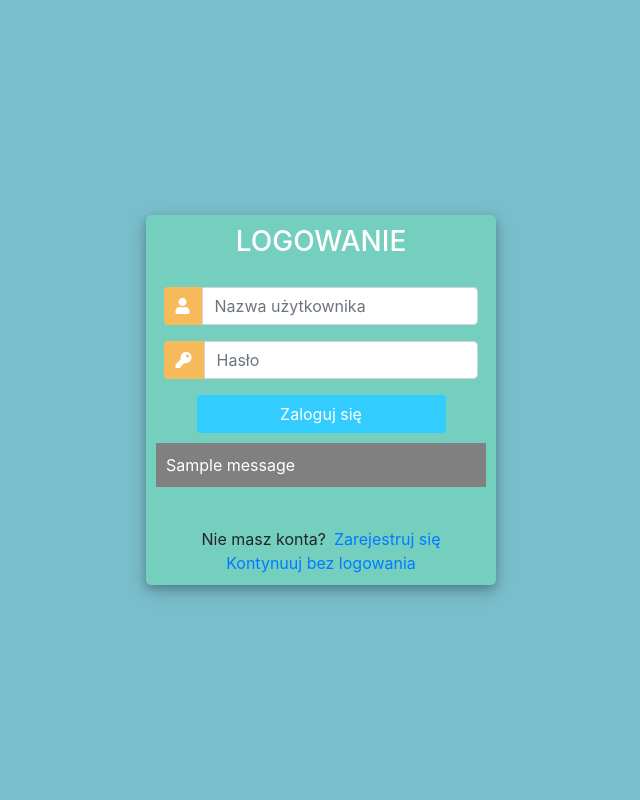
After one commit to Kamill99/sklep_suplementacyjny, a Django app: page /login/ in a window 1280 px wide. The commit adds this page. Shown: the whole page, without its empty margins (319-959 px from the left). Run offline with Django 3.2, Linux system fonts and the light colour scheme; one stand-in notice (Sample message) is shown; some libraries are stand-ins or nearby versions.

Commit message:
Dodanie panelu logowania

```diff
--- a/Main/templates/index.html
+++ b/Main/templates/index.html
@@ -38,10 +38,11 @@
             <h1><span class="bi-basket"></span></h1>
         </div>
         <div class="col-6 bg-warning d-none d-md-block">
-            <h1> SKLEP Z SUPLEMENTAMI </h1>
+            <h1> <a class="text-white" href="{% url 'index' %}"> SKLEP Z SUPLEMENTAMI </a></h1>
         </div>
         <div class="col-3 bg-warning d-none d-md-block">
-            <h2> Moje konto  <span class="bi-person"></span> </h2>
+            <h2> {{ request.user }} <span class="bi-person"></span>
+                <span><a href="{% url 'wylogowanie' %}">Wyloguj</a></span></h2>
         </div>
     </div>
     <div class="row font-italic text-white">
--- /dev/null
+++ b/Main/templates/login.html
@@ -0,0 +1,127 @@
+<!DOCTYPE html>
+<html>
+<html lang="pl">
+
+<head>
+	<title>Login</title>
+	<link rel="stylesheet" href="https://stackpath.bootstrapcdn.com/bootstrap/4.1.3/css/bootstrap.min.css" integrity="sha384-MCw98/SFnGE8fJT3GXwEOngsV7Zt27NXFoaoApmYm81iuXoPkFOJwJ8ERdknLPMO" crossorigin="anonymous">
+	<script src="https://ajax.googleapis.com/ajax/libs/jquery/3.3.1/jquery.min.js"></script>
+	<link rel="stylesheet" href="https://use.fontawesome.com/releases/v5.6.1/css/all.css" integrity="sha384-gfdkjb5BdAXd+lj+gudLWI+BXq4IuLW5IT+brZEZsLFm++aCMlF1V92rMkPaX4PP" crossorigin="anonymous">
+
+
+	<style>
+		body,
+		html {
+			margin: 0;
+			padding: 0;
+			height: 100%;
+			background: #7abecc !important;
+		}
+		.user_card {
+			width: 350px;
+			margin-top: auto;
+			margin-bottom: auto;
+			background: #74cfbf;
+			position: relative;
+			display: flex;
+			justify-content: center;
+			flex-direction: column;
+			padding: 10px;
+			box-shadow: 0 4px 8px 0 rgba(0, 0, 0, 0.2), 0 6px 20px 0 rgba(0, 0, 0, 0.19);
+			-webkit-box-shadow: 0 4px 8px 0 rgba(0, 0, 0, 0.2), 0 6px 20px 0 rgba(0, 0, 0, 0.19);
+			-moz-box-shadow: 0 4px 8px 0 rgba(0, 0, 0, 0.2), 0 6px 20px 0 rgba(0, 0, 0, 0.19);
+			border-radius: 5px;
+
+		}
+
+		.form_container {
+			margin-top: 20px;
+		}
+
+		#form-title{
+			color: #fff;
+
+		}
+
+		.login_btn {
+			width: 100%;
+			background: #33ccff !important;
+			color: white !important;
+		}
+		.login_btn:focus {
+			box-shadow: none !important;
+			outline: 0px !important;
+		}
+		.login_container {
+			padding: 0 2rem;
+		}
+		.input-group-text {
+			background: #f7ba5b !important;
+			color: white !important;
+			border: 0 !important;
+			border-radius: 0.25rem 0 0 0.25rem !important;
+		}
+		.input_user,
+		.input_pass:focus {
+			box-shadow: none !important;
+			outline: 0px !important;
+		}
+
+		#messages{
+			background-color: grey;
+			color: #fff;
+			padding: 10px;
+			margin-top: 10px;
+		}
+	</style>
+
+</head>
+<body>
+	<div class="container h-100">
+		<div class="d-flex justify-content-center h-100">
+			<div class="user_card">
+				<div class="d-flex justify-content-center">
+
+
+					<h3 id="form-title">LOGOWANIE</h3>
+				</div>
+				<div class="d-flex justify-content-center form_container">
+					<form method="POST" action="">
+                        {% csrf_token %}
+						<div class="input-group mb-3">
+							<div class="input-group-append">
+								<span class="input-group-text"><i class="fas fa-user"></i></span>
+							</div>
+							<input type="text" name="username" placeholder="Nazwa użytkownika" class="form-control">
+						</div>
+						<div class="input-group mb-2">
+							<div class="input-group-append">
+								<span class="input-group-text"><i class="fas fa-key"></i></span>
+							</div>
+								<input type="password" name="password" placeholder="Hasło" class="form-control" >
+						</div>
+
+							<div class="d-flex justify-content-center mt-3 login_container">
+				 				<input class="btn login_btn" type="submit" value="Zaloguj się">
+				   			</div>
+					</form>
+
+				</div>
+
+                {% for message in messages %}
+                    <p id="messages">{{ message }}</p>
+                {% endfor %}
+
+				<div class="mt-4 text-center">
+					<div class="d-flex justify-content-center links">
+						Nie masz konta? <a href="{% url 'rejestracja' %}" class="ml-2">Zarejestruj się</a>
+					</div>
+                    <a href="{% url 'index' %}">Kontynuuj bez logowania</a>
+
+				</div>
+			</div>
+		</div>
+	</div>
+</body>
+
+</html>
--- a/Main/urls.py
+++ b/Main/urls.py
@@ -20,6 +20,9 @@ urlpatterns = [
     path('kategoria/<id>/', kategoria, name='kategoria'),
     # path('produkty/<id>', kategoria, name='produkty'),
     path('suplement/<id>', suplement, name='supplement'),
+    path('rejestracja/', views.stronaRejestracji, name="rejestracja"),
+    path('login/', views.stronaLogowania, name="login"),
+    path('wylogowanie/', views.wylogowanie, name="wylogowanie"),
  ]
 
 if settings.DEBUG:
--- a/Main/views.py
+++ b/Main/views.py
@@ -8,15 +8,16 @@ from .models import Supplement, Ocena, Kategoria
 from .serializers import SupplementSerializer, OcenySerializer
 from django.http.response import HttpResponseNotAllowed, HttpResponse
 from rest_framework.authentication import TokenAuthentication
-from django.shortcuts import render
+from django.shortcuts import render, redirect
+from django.contrib.auth.forms import UserCreationForm
+from .forms import CreateUserForm
+from django.contrib import messages
+from django.contrib.auth import authenticate, login, logout
+from django.contrib.auth.decorators import login_required
 
 
 def index(request):
-    queryset = Supplement.objects.all()
-    # kat_witaminy = Supplement.objects.filter(kategoria=1)
-    # kat_zdrowie = Supplement.objects.filter(kategoria=2)
-    # kat_mineraly = Supplement.objects.filter(kategoria=3)
-    # kat_zdrowie_sen = Supplement.objects.filter(kategoria=4)
+    # queryset = Supplement.objects.all()
     kategorie = Kategoria.objects.all()
     dane = {'kategorie': kategorie}
     return render(request, 'index.html', dane)
@@ -38,7 +39,50 @@ def suplement(request, id):
     dane = {'suplement_adres': suplement_adres, 'kategorie': kategorie}
     return render(request, 'suplement.html', dane)
 
-        # class SupplementSetPagination(PageNumberPagination):
+
+def stronaRejestracji(request):
+    if request.user.is_authenticated:
+        return redirect('index')
+    else:
+        form = CreateUserForm()
+        if request.method == 'POST':
+            form = CreateUserForm(request.POST)
+            if form.is_valid():
+                form.save()
+                user = form.cleaned_data.get('username')
+                messages.success(request, 'Konto zostało założone, witamy ' + user)
+
+                return redirect('login')
+
+    context = {'form': form}
+    return render(request, 'rejestracja.html', context)
+
+
+def stronaLogowania(request):
+    if request.user.is_authenticated:
+        return redirect('index')
+    else:
+        if request.method == 'POST':
+            username = request.POST.get('username')
+            password = request.POST.get('password')
+
+            user = authenticate(request, username=username, password=password)
+
+            if user is not None:
+                login(request, user)
+                return redirect('index')
+            else:
+                messages.info(request, 'Nazwa użytkownika bądź hasło zostało źle wpisane')
+
+        context = {}
+        return render(request, 'login.html', context)
+
+
+def wylogowanie(request):
+    logout(request)
+    return redirect('login')
+
+# class SupplementSetPagination(PageNumberPagination):
 #     page_size = 2
 #     page_size_query_param = 'page_size'
 #     max_page_size = 3
```
Also changed, not shown: Main/forms.py (added, +10 -0 lines), Main/templates/rejestracja.html (added, +138 -0 lines), db.sqlite3.
